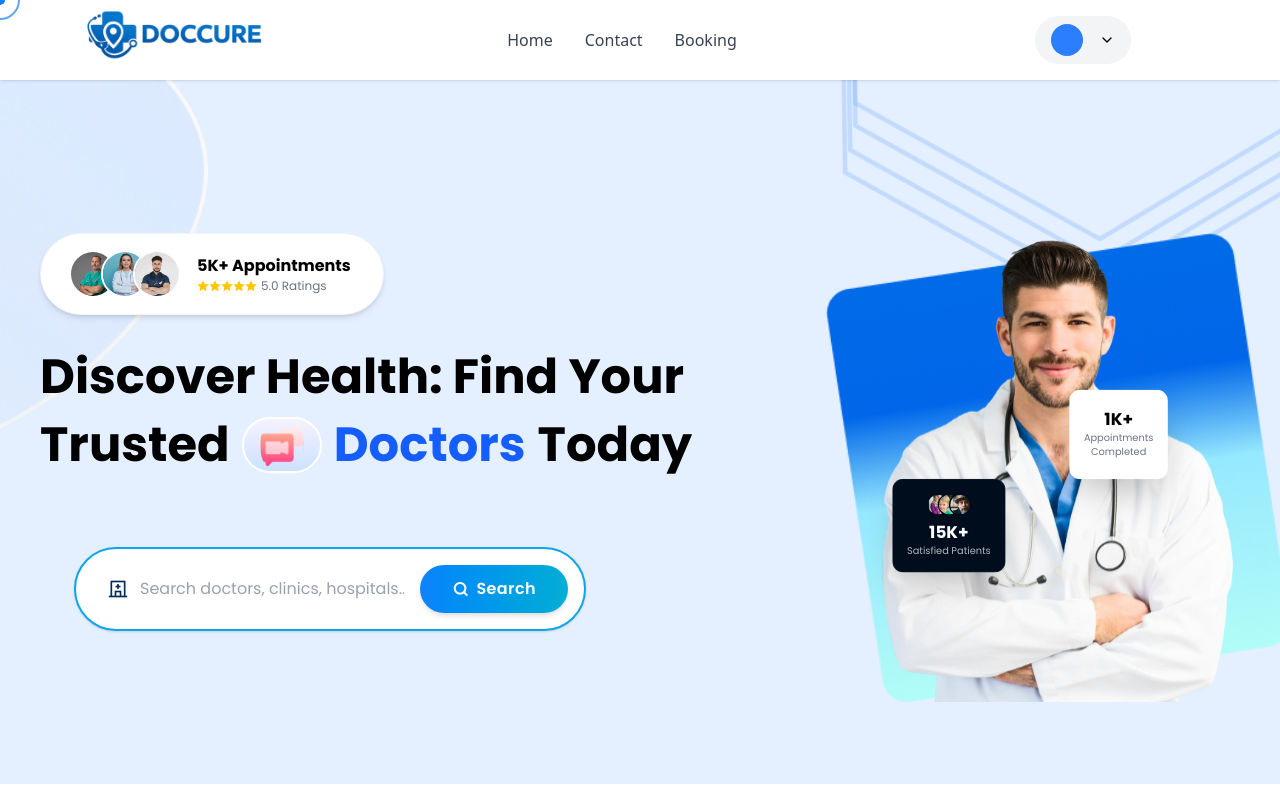
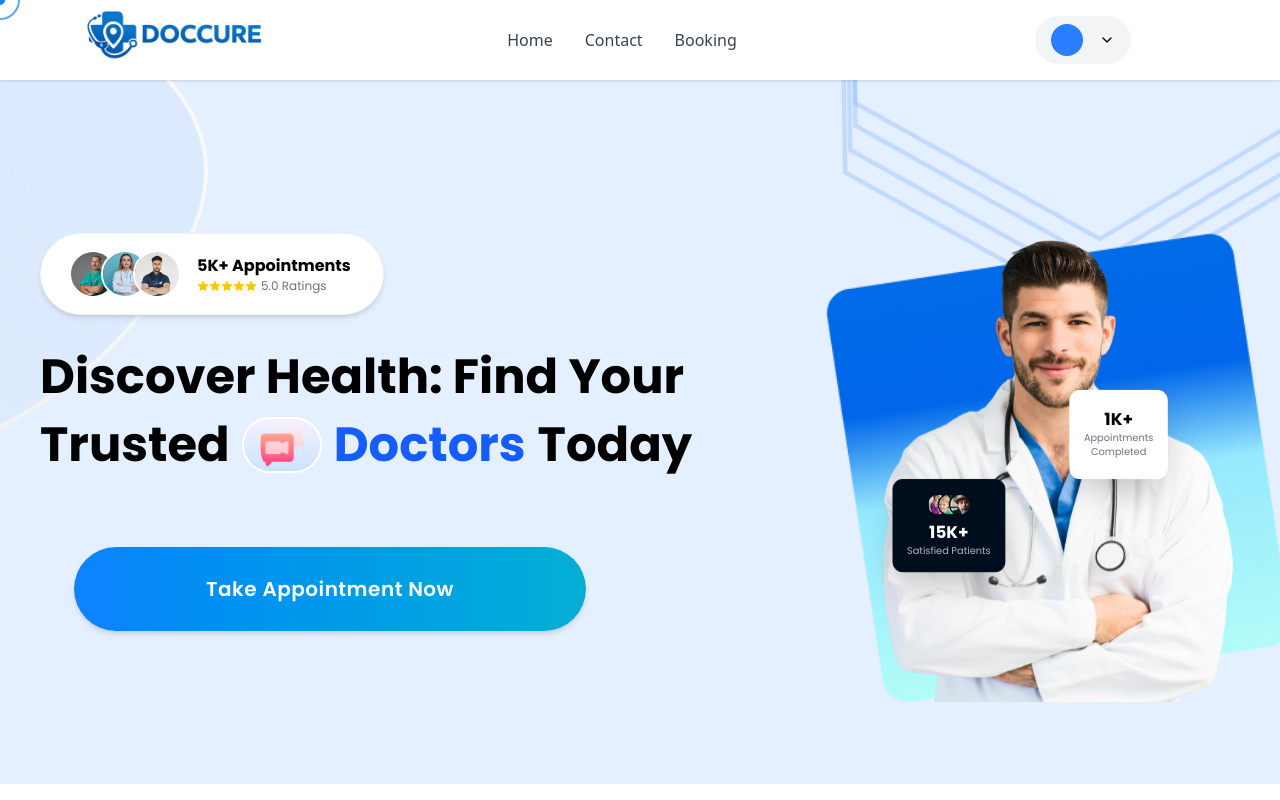
Before and after one commit to ADITYABANKEY07/doccure, a React (Vite) app in the folder client/: page / in a window 1280 px wide. Shown: the top 800 px of the page. Built offline with nearby package versions, Linux system fonts and the light colour scheme; sample sign-in values are in the browser's storage.

Commit message:
changing hero button feature to appointment now and fixing footer gsap animation

```diff
--- a/client/src/Home/Hero.jsx
+++ b/client/src/Home/Hero.jsx
@@ -1,6 +1,7 @@
 import React from "react";
 import gsap from "gsap"; // 1. Import the core gsap object
 import { useGSAP } from "@gsap/react"; // 2. Fix package name
+import { Link } from "react-router-dom"
 
 const Hero = () => {
   const herodocimg = [
@@ -126,10 +127,12 @@ const Hero = () => {
                 <span className="text-blue-600">Doctors</span> Today
               </span>
             </h1>
+
+
+
             {/* Search Box */}
-            <div className="leftelem w-[55vw] md:w-[40vw] max-w-3xl mx-auto md:mt-10">
+            {/* <div className="leftelem w-[55vw] md:w-[40vw] max-w-3xl mx-auto md:mt-10">
               <div className="bg-white rounded-2xl md:rounded-full border-2 border-[#0ea5e9] p-3 md:p-4 flex flex-col md:flex-row items-center shadow-sm gap-3 md:gap-0">
-                {/* Section 1: Search Input */}
                 <div className="flex-[2] flex items-center px-3 md:px-4 gap-3 w-full md:w-auto">
                   <i className="ri-hospital-line text-[#002b5b] text-xl"></i>
                   <input
@@ -138,14 +141,37 @@ const Hero = () => {
                     className="w-full outline-none text-gray-500 placeholder-gray-400 text-sm md:text-base bg-transparent"
                   />
                 </div>
-
-                {/* Search Button */}
                 <button className="w-full md:w-auto mt-1 md:mt-0 bg-gradient-to-r from-primary to-secondary text-white px-8 py-3 rounded-full flex items-center justify-center gap-2 hover:opacity-90 transition-all shadow-md">
                   <i className="ri-search-line font-bold"></i>
                   <span className="font-semibold tracking-wide">Search</span>
                 </button>
               </div>
+            </div> */}
+
+
+
+
+            <div className="leftelem w-[55vw] md:w-[40vw] max-w-3xl mx-auto md:mt-10">
+              <div className="">
+                {/* Section 1: Search Input */}
+                {/* <div className="flex-[2] flex items-center px-3 md:px-4 gap-3 w-full md:w-auto">
+                  <i className="ri-hospital-line text-[#002b5b] text-xl"></i>
+                  <input
+                    type="text"
+                    placeholder="Search doctors, clinics, hospitals..."
+                    className="w-full outline-none text-gray-500 placeholder-gray-400 text-sm md:text-base bg-transparent"
+                  />
+                </div> */}
+
+
+
+                {/* Search Button */}
+                <button className="w-full mt-1 md:mt-0 bg-gradient-to-r from-primary to-secondary text-white px-10 py-10 md:px-8 md:py-7 rounded-full flex items-center justify-center gap-2 hover:opacity-90 transition-all shadow-md">
+                  <Link to='/booking' className="font-semibold text-lg text-nowrap md:text-xl tracking-wide">Take Appointment Now</Link>
+                </button>
+              </div>
             </div>
+
           </div>
 
           {/* RIGHT HERO: Overlapping Doctor Images */}
--- a/client/src/components/Footer.jsx
+++ b/client/src/components/Footer.jsx
@@ -1,4 +1,3 @@
-import React from "react";
 import { Link, useLocation } from "react-router-dom";
 import { Facebook, Instagram, Send, Twitter } from "lucide-react";
 import { useGSAP } from "@gsap/react";
@@ -30,6 +29,7 @@ useGSAP(() => {
       scrollTrigger: {
         trigger: footerRef.current,
         start: "top 90%",
+        end: "top 20%",
         toggleActions: "play none none none",
         once: true,
       },
```
